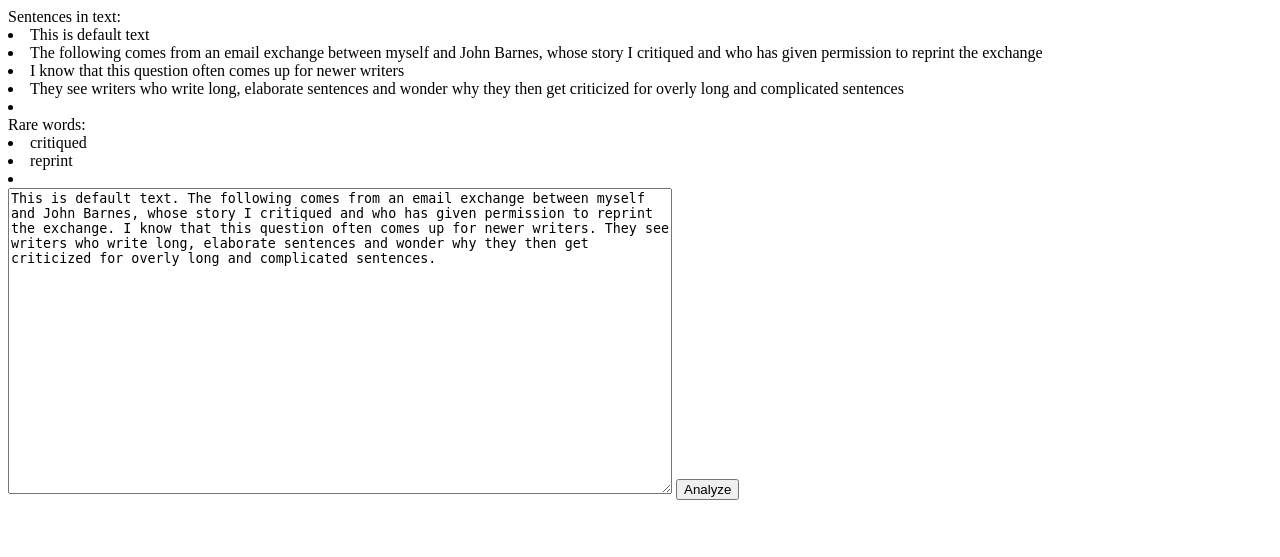
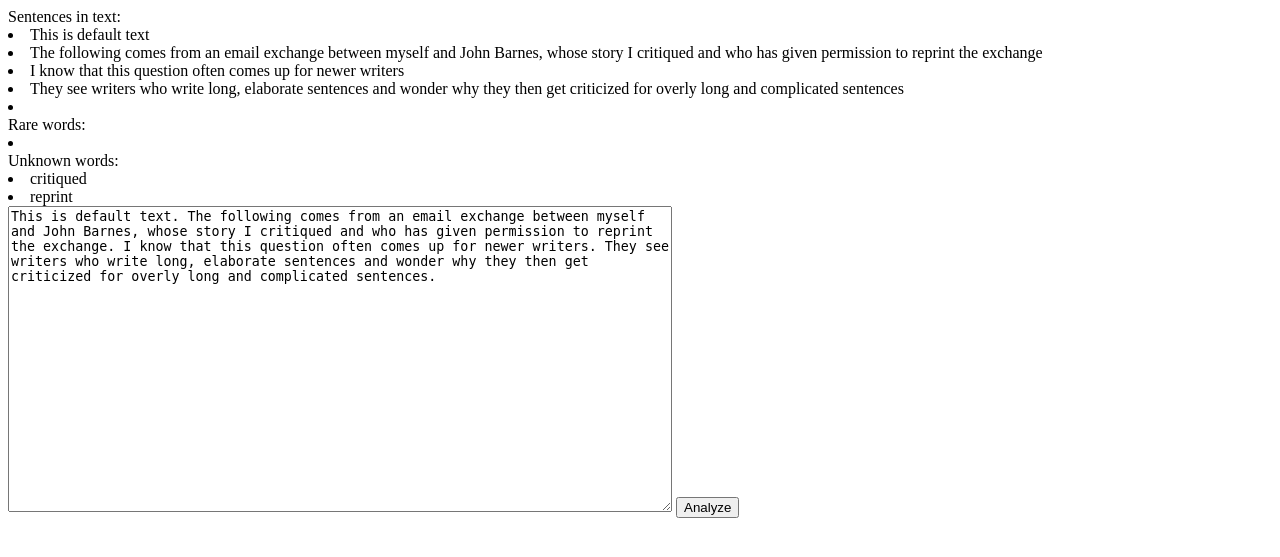
Before and after one commit to shmigheghi/Rewriter, a Django app: page /rewriter/ in a window 1280 px wide. Shown: the top 557 px of the page. Run offline with Django 3.2, Linux system fonts and the light colour scheme; parts of the project's set-up code (start-up, migrations or seed data) failed here and were passed over.

Commit message:
Added separate accounting for unknown words

```diff
--- a/autoeditor/rewriter/templates/rewriter/base.html
+++ b/autoeditor/rewriter/templates/rewriter/base.html
@@ -12,6 +12,10 @@
     {% for word in rare_words %}
          <li>{{ word }}</li>
     {% endfor %}
+    Unknown words:
+    {% for word in unknown_words %}
+         <li>{{ word }}</li>
+    {% endfor %}
     <form action="" method="POST">
         {% csrf_token %}
     <textarea cols="80" rows="20" name="text">{{ original_text }}</textarea>
--- a/autoeditor/rewriter/views.py
+++ b/autoeditor/rewriter/views.py
@@ -1,11 +1,12 @@
 # -*- coding: utf-8 -*-
+
+import re
+import string
+import os
 
 from django.http import HttpResponse
 from django.template import RequestContext, loader
 
-import re
-import string
-import os
 
 class Rewriter:
 
@@ -39,12 +40,15 @@ class Rewriter:
             index = -1
         return index
 
-    def rareWords(self, wordArray, wordFrequencyArray):
+    def getRareWords(self, wordArray, wordFrequencyArray):
         rareWords = []
+        unknownWords = []
         for index, wordFrequencyValue in enumerate(wordFrequencyArray):
-            if wordFrequencyValue > self.rareWordCutoff or wordFrequencyValue == -1:
+            if wordFrequencyValue > self.rareWordCutoff and wordFrequencyValue > -1:
                 rareWords.append(wordArray[index])
-        return rareWords
+            elif wordFrequencyValue == -1:
+                unknownWords.append(wordArray[index])
+        return rareWords, unknownWords
 
     def frequencyArrayOfWords(self, words):
         wordFrequencyArray = []
@@ -67,7 +71,7 @@ class Rewriter:
 
 # High-level calculations
 
-    def showRareWordsInText(self, words):
+    def analyzeWordRarityInText(self, words):
         # Clean up input
         cleanedInput = self.cleanedInput(words)
         wordArray = self.wordsInText(cleanedInput)
@@ -76,9 +80,9 @@ class Rewriter:
         wordFrequencyArray = self.frequencyArrayOfWords(wordArray)
 
         # Calculate rare words
-        rareWords = self.rareWords(wordArray, wordFrequencyArray)
+        rareWords, unknownWords = self.getRareWords(wordArray, wordFrequencyArray)
 
-        return rareWords
+        return rareWords, unknownWords
 
 
 def index(request):
@@ -95,12 +99,13 @@ def runrewriter(request):
     if len(text) <= 0:
         text = 'This is default text. The following comes from an email exchange between myself and John Barnes, whose story I critiqued and who has given permission to reprint the exchange. I know that this question often comes up for newer writers. They see writers who write long, elaborate sentences and wonder why they then get criticized for overly long and complicated sentences. '
 
-    rare_words = Rewriter.showRareWordsInText(rewr, text)
+    rare_words, unknown_words = Rewriter.analyzeWordRarityInText(rewr, text)
     sentences_in_text = Rewriter.sentencesInText(rewr, text)
 
     context = RequestContext(request, {
         'sentences_in_text': sentences_in_text,
         'rare_words': rare_words,
+        'unknown_words': unknown_words,
         'original_text': text
     })
     return HttpResponse(template.render(context));
```
